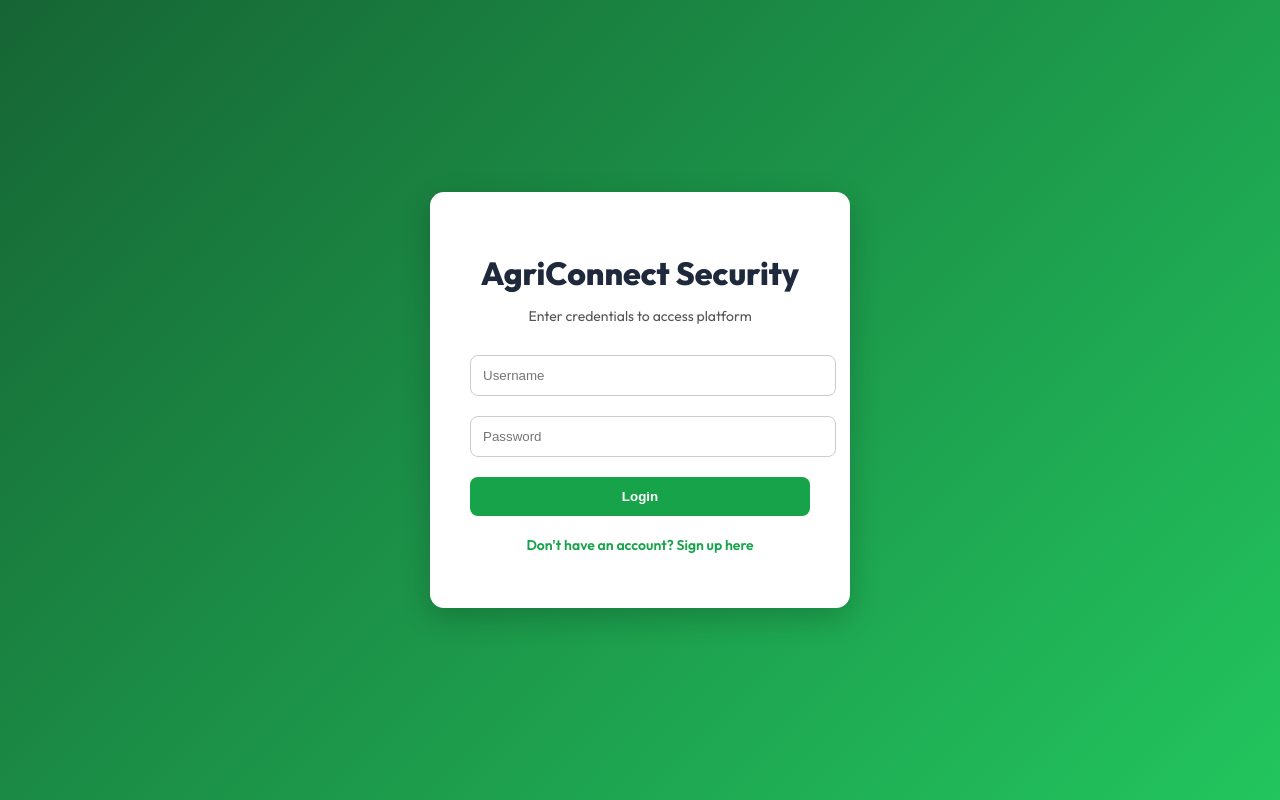
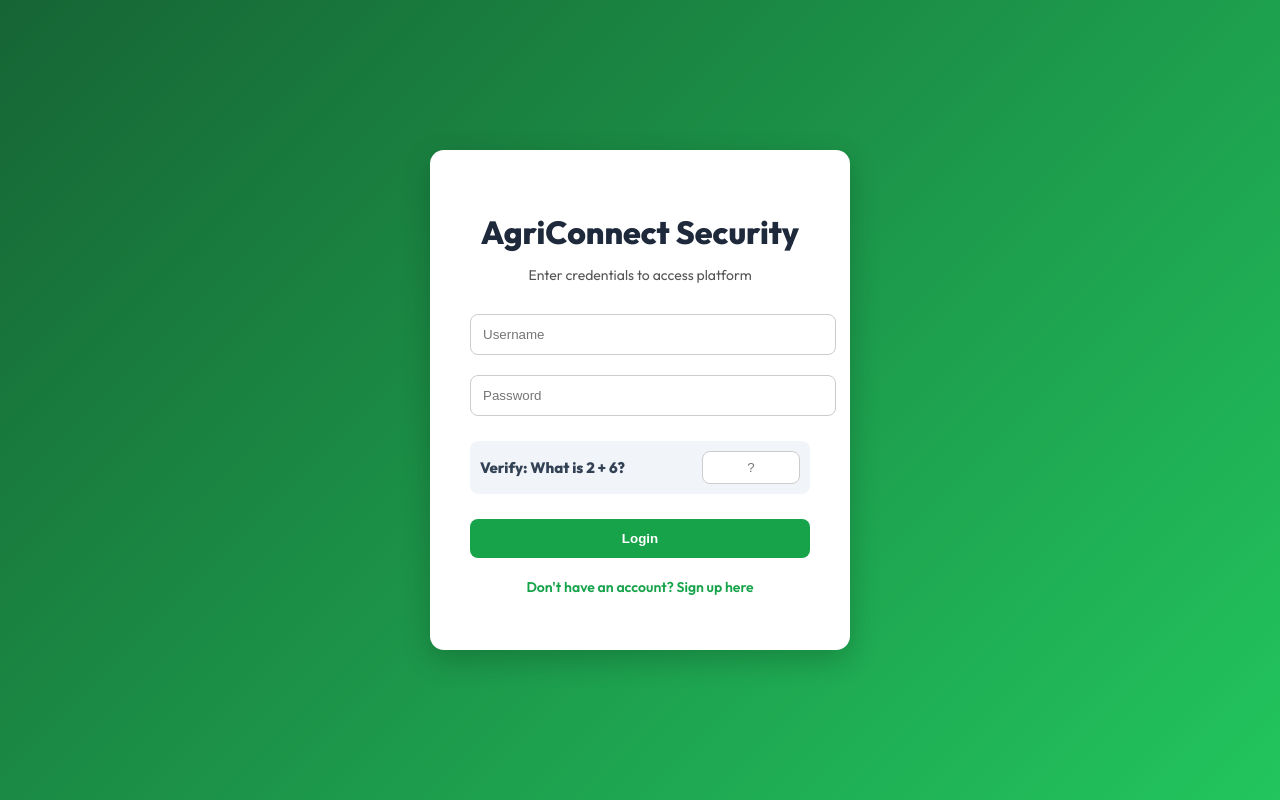
Before and after one commit to gouravajjulasaisrikar-crypto/agriconnect-frontend, a React (Vite) app: page / in a window 1280 px wide. Built offline with nearby package versions, Linux system fonts and the light colour scheme; the HTML template or start-up script is replaced by a standard one.

Commit message:
Added Captcha security

```diff
--- a/src/Login.jsx
+++ b/src/Login.jsx
@@ -1,4 +1,4 @@
-import { useState } from "react";
+import { useState, useEffect } from "react";
 import { useNavigate } from "react-router-dom";
 
 export default function Login() {
@@ -8,13 +8,29 @@ export default function Login() {
   const [pass, setPass] = useState("");
   const [errorMsg, setErrorMsg] = useState("");
 
-  const [showOtp, setShowOtp] = useState(false);
-  const [otp, setOtp] = useState("");
-  const [emailHint, setEmailHint] = useState("");
+  const [num1, setNum1] = useState(0);
+  const [num2, setNum2] = useState(0);
+  const [captchaAnswer, setCaptchaAnswer] = useState("");
+
+  const generateCaptcha = () => {
+    setNum1(Math.floor(Math.random() * 10) + 1);
+    setNum2(Math.floor(Math.random() * 10) + 1);
+    setCaptchaAnswer("");
+  };
+
+  useEffect(() => {
+    generateCaptcha();
+  }, []);
 
   const handleLogin = async () => {
     if (!user || !pass) {
       setErrorMsg("Please enter username and password.");
+      return;
+    }
+
+    if (parseInt(captchaAnswer) !== num1 + num2) {
+      setErrorMsg("Incorrect security verification answer.");
+      generateCaptcha();
       return;
     }
 
@@ -27,29 +43,6 @@ export default function Login() {
 
       if (res.ok) {
         const data = await res.json();
-        if (data.status === "OTP_SENT") {
-           setShowOtp(true);
-           setEmailHint(data.email);
-           setErrorMsg("");
-        }
-      } else {
-        setErrorMsg("Invalid username or password.");
-      }
-    } catch (e) {
-      setErrorMsg("Error connecting to backend.");
-    }
-  };
-
-  const handleVerifyOtp = async () => {
-     try {
-       const res = await fetch("https://agriconnect-backend-production.up.railway.app/verify-otp", {
-          method: "POST",
-          headers: { "Content-Type": "application/json" },
-          body: JSON.stringify({ username: user, otp: otp })
-       });
-
-       if (res.ok) {
-          const data = await res.json();
         // SESSION MANAGER LOGIC
         sessionStorage.setItem("user", JSON.stringify(data));
 
@@ -57,10 +50,11 @@ export default function Login() {
         if (data.role === "admin") nav("/admin");
         else nav("/home");
       } else {
-          setErrorMsg("Invalid OTP Code.");
+        setErrorMsg("Invalid username or password.");
+        generateCaptcha();
       }
     } catch (e) {
-        setErrorMsg("Verification Error.");
+      setErrorMsg("Error connecting to backend.");
     }
   };
 
@@ -69,13 +63,11 @@ export default function Login() {
       <div className="login-card">
         <h1>AgriConnect Security</h1>
         <p className="login-subtitle">
-          {showOtp ? `An OTP has been sent to ${emailHint}` : "Enter credentials to access platform"}
+          Enter credentials to access platform
         </p>
 
         {errorMsg && <p className="error-text">{errorMsg}</p>}
 
-        {!showOtp ? (
-          <>
         <input
           type="text"
           placeholder="Username"
@@ -86,18 +78,19 @@ export default function Login() {
           placeholder="Password"
           onChange={(e) => setPass(e.target.value)}
         />
-            <button onClick={handleLogin}>Login</button>
-          </>
-        ) : (
-          <>
+
+        <div style={{ marginTop: "15px", marginBottom: "15px", display: "flex", alignItems: "center", justifyContent: "space-between", gap: "10px", padding: "10px", background: "#f1f5f9", borderRadius: "8px" }}>
+            <span style={{ fontWeight: "bold", fontSize: "15px", color: "#334155" }}>Verify: What is {num1} + {num2}?</span>
             <input
                type="text"
-              placeholder="Enter 6-Digit OTP"
-              onChange={(e) => setOtp(e.target.value)}
+               style={{ width: "80px", margin: "0", padding: "8px", textAlign: "center" }}
+               placeholder="?"
+               value={captchaAnswer}
+               onChange={(e) => setCaptchaAnswer(e.target.value)}
             />
-            <button style={{background: "#0284c7"}} onClick={handleVerifyOtp}>Verify Session</button>
-          </>
-        )}
+        </div>
+
+        <button onClick={handleLogin}>Login</button>
 
         <p style={{ marginTop: "20px", fontSize: "14px", cursor: "pointer", color: "#16a34a", fontWeight: "600" }} onClick={() => nav("/signup")}>
           Don't have an account? Sign up here
```
Lines whose indentation alone changed are shown as unchanged.
